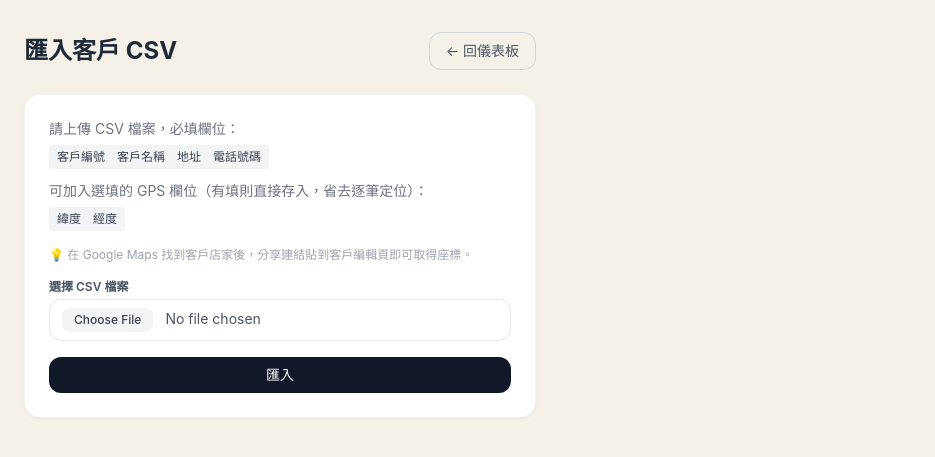
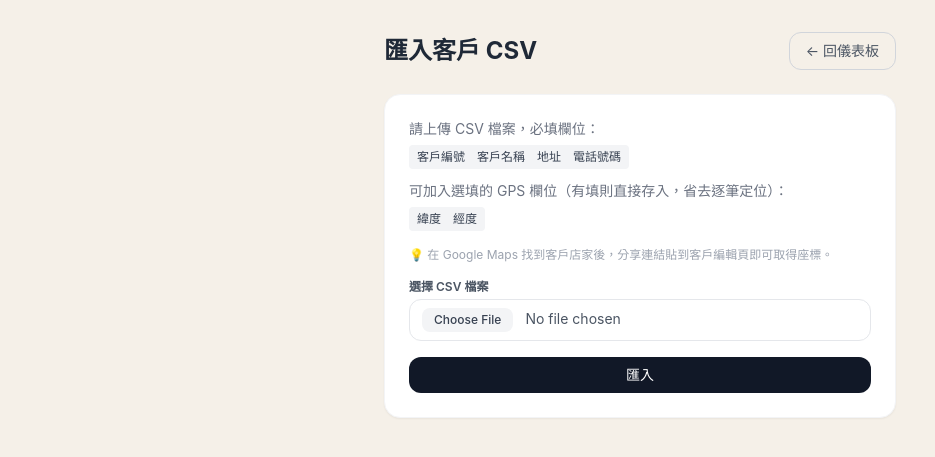
Before and after one commit to Eileen1206/checkin-system, a Django app: page /dashboard/import-customers/ in a window 1280 px wide. Shown: the part 60-517 px from the top of the page, without its empty margins (0-935 px from the left). Run offline with Django 5.2, Linux system fonts and the light colour scheme; the visitor is signed in with stand-in values (Sample User, id 1); some libraries are stand-ins or nearby versions.

Commit message:
style: 匯入客戶 CSV 頁面置中
Co-Authored-By: Claude Sonnet 4.6 <noreply@anthropic.com>

```diff
--- a/attendance/templates/attendance/import_customers.html
+++ b/attendance/templates/attendance/import_customers.html
@@ -2,7 +2,7 @@
 {% block title %}匯入客戶資料{% endblock %}
 {% block content %}
 
-<div class="max-w-lg">
+<div class="max-w-lg mx-auto">
 
   <!-- 標題 -->
   <div class="flex items-center justify-between mb-6">
```
